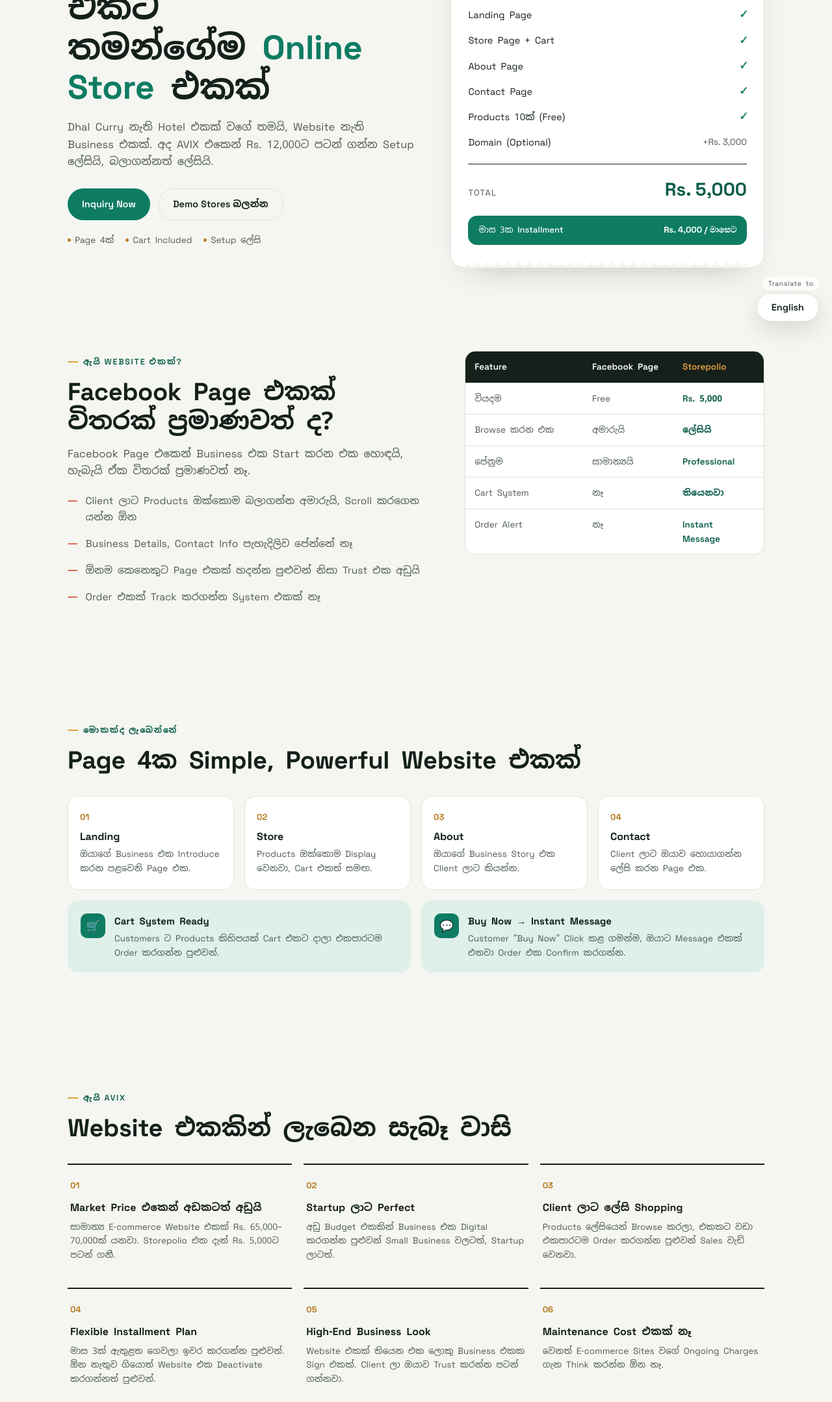
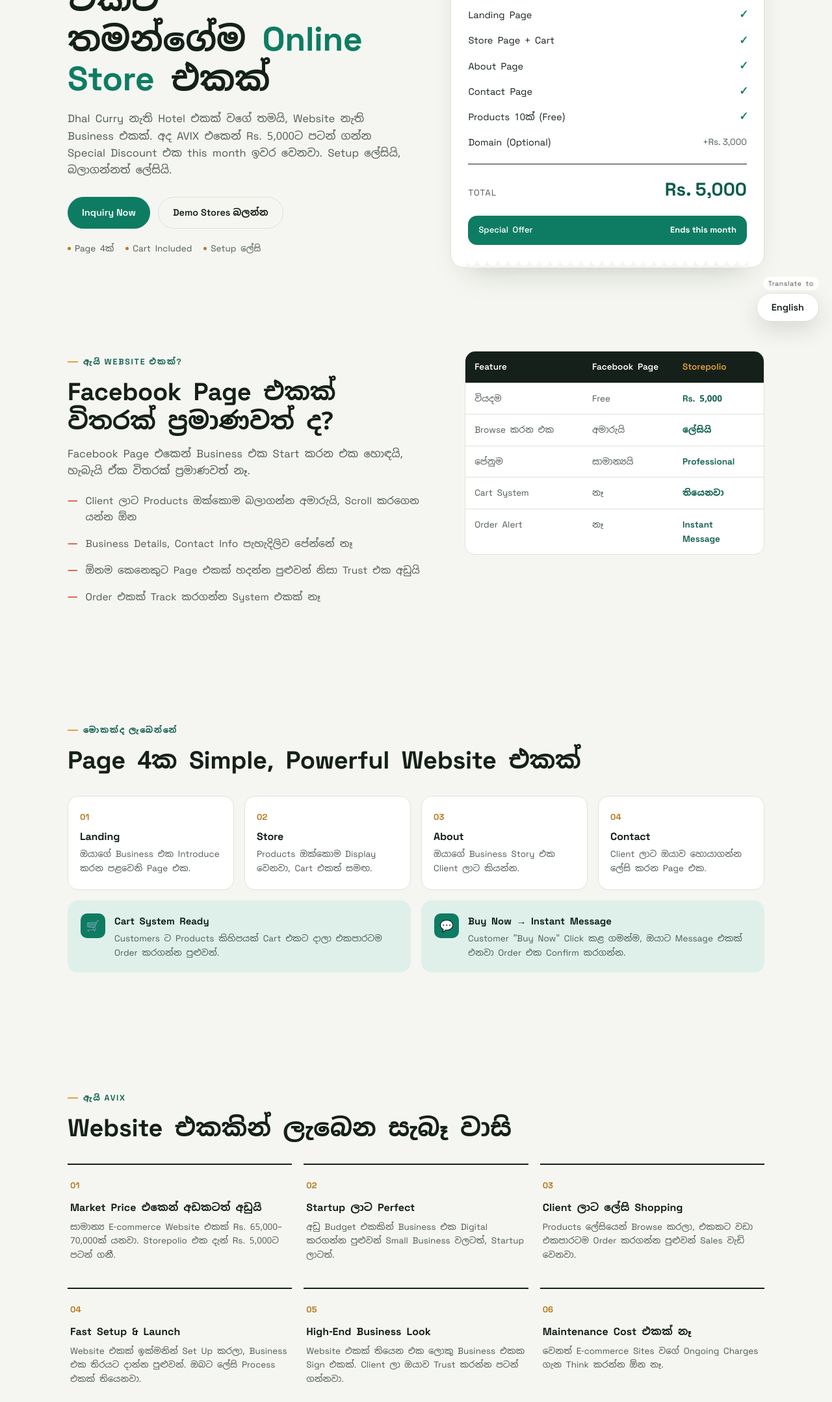
Before and after one commit to webasiWebApp/ecomlandingpage, a website: page index.html in a window 1280 px wide. Shown: the part 285-2443 px from the top of the page at 65% size. Drawn offline with Linux system fonts and the light colour scheme.

Commit message:
Update promotional elements and pricing details in index.html

```diff
--- a/index.html
+++ b/index.html
@@ -108,11 +108,11 @@
   }
   .invoice-total .lbl{font-size:13px; text-transform:uppercase; letter-spacing:.1em; color:var(--ink-soft);}
   .invoice-total .price{font-size:28px; font-weight:700; color:var(--teal-deep);}
-  .installment-pill{
+  .promo-pill{
     margin-top:18px; background:var(--teal); color:#fff; border-radius:14px; padding:12px 16px;
     font-size:13px; display:flex; justify-content:space-between; align-items:center; font-weight:500;
   }
-  .installment-pill b{font-family:'Space Grotesk',sans-serif; font-weight:700;}
+  .promo-pill b{font-family:'Space Grotesk',sans-serif; font-weight:700;}
   .invoice::after{
     content:""; position:absolute; left:24px; right:24px; bottom:-1px; height:10px;
     background-image:radial-gradient(circle at 8px 0, transparent 7px, var(--paper) 7px);
@@ -313,9 +313,9 @@
         <span class="lbl" data-i18n="invTotal">Total</span>
         <span class="price">Rs. 5,000</span>
       </div>
-      <div class="installment-pill">
-        <span data-i18n="invInstallLabel">Special Discount</span>
-        <b data-i18n="invInstallAmount">Ends this month</b>
+      <div class="promo-pill">
+        <span data-i18n="promoLabel">Special Offer</span>
+        <b data-i18n="promoAmount">Ends this month</b>
       </div>
     </div>
   </div>
@@ -336,7 +336,7 @@
     </div>
     <div class="compare" data-reveal>
       <div class="compare-row head"><div data-i18n="cmpHFeature">Feature</div><div data-i18n="cmpHFb">Facebook Page</div><div data-i18n="cmpHStore">Storepolio</div></div>
-      <div class="compare-row"><div data-i18n="cmpR1L">වියදම</div><div data-i18n="cmpR1M">Free</div><div data-i18n="cmpR1R">Rs. 12,000</div></div>
+      <div class="compare-row"><div data-i18n="cmpR1L">වියදම</div><div data-i18n="cmpR1M">Free</div><div data-i18n="cmpR1R">Rs. 5,000</div></div>
       <div class="compare-row"><div data-i18n="cmpR2L">Browse කරන එක</div><div data-i18n="cmpR2M">අමාරුයි</div><div data-i18n="cmpR2R">ලේසියි</div></div>
       <div class="compare-row"><div data-i18n="cmpR3L">පේනුම</div><div data-i18n="cmpR3M">සාමාන්‍යයි</div><div data-i18n="cmpR3R">Professional</div></div>
       <div class="compare-row"><div data-i18n="cmpR4L">Cart System</div><div data-i18n="cmpR4M">නෑ</div><div data-i18n="cmpR4R">තියෙනවා</div></div>
@@ -373,10 +373,10 @@
     <span class="eyebrow" data-i18n="whyEyebrow">ඇයි AVIX</span>
     <h2 data-reveal data-i18n="whyH2">Website එකකින් ලැබෙන සැබෑ වාසි</h2>
     <div class="adv-grid">
-      <div class="adv-card" data-reveal><span class="num">01</span><h4 data-i18n="adv1T">Market Price එකෙන් අඩකටත් අඩුයි</h4><p data-i18n="adv1D">සාමාන්‍ය E-commerce Website එකක් Rs. 65,000–70,000ක් යනවා. Storepolio එක Rs. 12,000ම විතරයි.</p></div>
+      <div class="adv-card" data-reveal><span class="num">01</span><h4 data-i18n="adv1T">Market Price එකෙන් අඩකටත් අඩුයි</h4><p data-i18n="adv1D">සාමාන්‍ය E-commerce Website එකක් Rs. 65,000–70,000ක් යනවා. Storepolio එක දැන් Rs. 5,000ට පටන් ගනී.</p></div>
       <div class="adv-card" data-reveal><span class="num">02</span><h4 data-i18n="adv2T">Startup ලාට Perfect</h4><p data-i18n="adv2D">අඩු Budget එකකින් Business එක Digital කරගන්න පුළුවන් Small Business වලටත්, Startup ලාටත්.</p></div>
       <div class="adv-card" data-reveal><span class="num">03</span><h4 data-i18n="adv3T">Client ලාට ලේසි Shopping</h4><p data-i18n="adv3D">Products ලේසියෙන් Browse කරලා, එකකට වඩා එකපාරටම Order කරගන්න පුළුවන් Sales වැඩි වෙනවා.</p></div>
-      <div class="adv-card" data-reveal><span class="num">04</span><h4 data-i18n="adv4T">Flexible Installment Plan</h4><p data-i18n="adv4D">මාස 3ක් ඇතුළත ගෙවලා ඉවර කරගන්න පුළුවන්. ඕන නැතුව ගියොත් Website එක Deactivate කරගන්නත් පුළුවන්.</p></div>
+      <div class="adv-card" data-reveal><span class="num">04</span><h4 data-i18n="adv4T">Fast Setup & Launch</h4><p data-i18n="adv4D">Website එකක් ඉක්මනින් Set Up කරලා, Business එක තිරයට දාන්න පුළුවන්. ඔබට ලේසි Process එකක් තියෙනවා.</p></div>
       <div class="adv-card" data-reveal><span class="num">05</span><h4 data-i18n="adv5T">High-End Business Look</h4><p data-i18n="adv5D">Website එකක් තියෙන එක ලොකු Business එකක Sign එකක්. Client ලා ඔයාව Trust කරන්න පටන් ගන්නවා.</p></div>
       <div class="adv-card" data-reveal><span class="num">06</span><h4 data-i18n="adv6T">Maintenance Cost එකක් නෑ</h4><p data-i18n="adv6D">වෙනත් E-commerce Sites වගේ Ongoing Charges ගැන Think කරන්න ඕන නෑ.</p></div>
     </div>
@@ -413,7 +413,7 @@
           <li data-i18n="p2L1">Website Package එකේ සියල්ල</li>
           <li data-i18n="p2L2">ඔයාගේම Domain Name එකක්</li>
           <li data-i18n="p2L3">Professional, Brand කරගත් Look එකක්</li>
-          <li data-i18n="p2L4">මාස 3ක Installment සමඟ</li>
+          <li data-i18n="p2L4">Simple setup and quick launch</li>
         </ul>
       </div>
     </div>
@@ -423,7 +423,7 @@
     </div>
     <div class="install-banner" data-reveal>
       <span>💡</span>
-      <span data-i18n="installBanner">Products 10ට වැඩිය ඕන නම්, එකකට <b>Rs. 150</b> විතරයි. එකපාරටම ගෙවන්න බැරි නම්, <b>මාස 3ක Installment Plan</b> එකකුත් තියෙනවා.</span>
+      <span data-i18n="installBanner">Products 10ට වැඩිය ඕන නම්, එකකට <b>Rs. 150</b> විතරයි. Simple setup සහ Fast launch එකක් අපි ලබා දෙනවා.</span>
     </div>
   </div>
 </section>
@@ -484,7 +484,7 @@
       <div class="side-points" data-reveal>
         <div class="side-point"><div class="ico">⚡</div><div><h4 data-i18n="sp1T">ඉක්මන් Response</h4><p data-i18n="sp1D">Business Hours තුළ පැය කිහිපයක් ඇතුළත අපි Reply කරනවා.</p></div></div>
         <div class="side-point"><div class="ico">🔒</div><div><h4 data-i18n="sp2T">No Hidden Charges</h4><p data-i18n="sp2D">ඔයා දකින ගානම, ඔයා ගෙවන ගාන.</p></div></div>
-        <div class="side-point"><div class="ico">📆</div><div><h4 data-i18n="sp3T">Installment Friendly</h4><p data-i18n="sp3D">මාස 3ක් ඇතුළත ගෙවලා ඉවර කරගන්න පුළුවන්.</p></div></div>
+        <div class="side-point"><div class="ico">⚡</div><div><h4 data-i18n="sp3T">Fast Setup</h4><p data-i18n="sp3D">Quick launch ලිපි help කරන system එකක් තියෙනවා.</p></div></div>
       </div>
 
       <form class="form-panel" id="leadForm" data-reveal>
@@ -507,8 +507,8 @@
         <div class="field">
           <label for="fpkg" data-i18n="lblPkg">අවශ්‍ය Package</label>
           <select id="fpkg">
-            <option data-i18n="optPkg1">Website විතරක් Rs. 12,000</option>
-            <option data-i18n="optPkg2">Website + Domain Rs. 15,000</option>
+            <option data-i18n="optPkg1">Website විතරක් Rs. 5,000</option>
+            <option data-i18n="optPkg2">Website + Domain Rs. 10,000</option>
             <option data-i18n="optPkg3">දන්නේ නෑ, කතා කරලා තීරණය කරමු</option>
           </select>
         </div>
@@ -556,7 +556,7 @@
     si: {
       heroEyebrow: 'Storepolio Website AVIX',
       heroHeading: 'ඔයාගේ Business එකට<br>තමන්ගේම <span>Online Store</span> එකක්',
-      heroLead: 'Dhal Curry නැති Hotel එකක් වගේ තමයි, Website නැති Business එකක්. අද AVIX එකෙන් Rs. 12,000ට පටන් ගන්න Setup ලේසියි, බලාගන්නත් ලේසියි.',
+      heroLead: 'Dhal Curry නැති Hotel එකක් වගේ තමයි, Website නැති Business එකක්. අද AVIX එකෙන් Rs. 5,000ට පටන් ගන්න Special Discount එක this month ඉවර වෙනවා. Setup ලේසියි, බලාගන්නත් ලේසියි.',
       heroInquiry: 'Inquiry Now',
       heroDemo: 'Demo Stores බලන්න',
       trustPage: 'Page 4ක්',
@@ -571,8 +571,8 @@
       invProducts: 'Products 10ක් (Free)',
       invDomain: 'Domain (Optional)',
       invTotal: 'Total',
-      invInstallLabel: 'මාස 3ක Installment',
-      invInstallAmount: 'Rs. 4,000 / මාසෙට',
+      invInstallLabel: 'Special Offer',
+      invInstallAmount: 'Ends this month',
 
       problemEyebrow: 'ඇයි Website එකක්?',
       problemH2: 'Facebook Page එකක් විතරක් ප්‍රමාණවත් ද?',
@@ -603,7 +603,7 @@
       adv1T: 'Market Price එකෙන් අඩකටත් අඩුයි', adv1D: 'සාමාන්‍ය E-commerce Website එකක් Rs. 65,000–70,000ක් යනවා. Storepolio එක දැන් Rs. 5,000ට පටන් ගනී.',
       adv2T: 'Startup ලාට Perfect', adv2D: 'අඩු Budget එකකින් Business එක Digital කරගන්න පුළුවන් Small Business වලටත්, Startup ලාටත්.',
       adv3T: 'Client ලාට ලේසි Shopping', adv3D: 'Products ලේසියෙන් Browse කරලා, එකකට වඩා එකපාරටම Order කරගන්න පුළුවන් Sales වැඩි වෙනවා.',
-      adv4T: 'Flexible Installment Plan', adv4D: 'මාස 3ක් ඇතුළත ගෙවලා ඉවර කරගන්න පුළුවන්. ඕන නැතුව ගියොත් Website එක Deactivate කරගන්නත් පුළුවන්.',
+      adv4T: 'Fast Setup & Launch', adv4D: 'Website එකක් ඉක්මනින් Set Up කරලා, Business එක තිරයට දාන්න පුළුවන්. ඔබට ලේසි Process එකක් තියෙනවා.',
       adv5T: 'High-End Business Look', adv5D: 'Website එකක් තියෙන එක ලොකු Business එකක Sign එකක්. Client ලා ඔයාව Trust කරන්න පටන් ගන්නවා.',
       adv6T: 'Maintenance Cost එකක් නෑ', adv6D: 'වෙනත් E-commerce Sites වගේ Ongoing Charges ගැන Think කරන්න ඕන නෑ.',
 
@@ -613,8 +613,8 @@
       p1T: 'Website විතරක්',
       p1L1: 'Page 4ක් (Landing, Store, About, Contact)', p1L2: 'Cart System Included', p1L3: 'Buy Now → Instant Message', p1L4: 'Products 10ක් Free',
       p2Tag: 'Special Discount', p2T: 'Website + Domain',
-      p2L1: 'Website Package එකේ සියල්ල', p2L2: 'ඔයාගේම Domain Name එකක්', p2L3: 'Professional, Brand කරගත් Look එකක්', p2L4: 'මාස 3ක Installment සමඟ',
-      installBanner: 'Products 10ට වැඩිය ඕන නම්, එකකට <b>Rs. 150</b> විතරයි. එකපාරටම ගෙවන්න බැරි නම්, <b>මාස 3ක Installment Plan</b> එකකුත් තියෙනවා.',
+      p2L1: 'Website Package එකේ සියල්ල', p2L2: 'ඔයාගේම Domain Name එකක්', p2L3: 'Professional, Brand කරගත් Look එකක්', p2L4: 'Simple setup and quick launch',
+      installBanner: 'Products 10ට වැඩිය ඕන නම්, එකකට <b>Rs. 150</b> විතරයි. Simple setup සහ Fast launch එකක් අපි ලබා දෙනවා.',
 
       demoEyebrow: 'Live Demo',
       demoH2: 'අපි හදපු Websites බලන්න',
@@ -629,13 +629,13 @@
       leadLead: 'Form එක පුරවලා Submit කරන්න අපිට ඔයාගේ Details යවන්න. අපි ඉක්මනට Contact කරනවා.',
       sp1T: 'ඉක්මන් Response', sp1D: 'Business Hours තුළ පැය කිහිපයක් ඇතුළත අපි Reply කරනවා.',
       sp2T: 'No Hidden Charges', sp2D: 'ඔයා දකින ගානම, ඔයා ගෙවන ගාන.',
-      sp3T: 'Installment Friendly', sp3D: 'මාස 3ක් ඇතුළත ගෙවලා ඉවර කරගන්න පුළුවන්.',
+      sp3T: 'Fast Setup', sp3D: 'Quick launch ලිපි help කරන system එකක් තියෙනවා.',
 
       lblName: 'නම', phName: 'ඔයාගේ නම',
       lblBiz: 'Business වර්ගය', phBiz: 'උදා: Clothing Store, Cake Shop',
       lblPhone: 'Contact Number',
       lblPkg: 'අවශ්‍ය Package',
-      optPkg1: 'Website විතරක් Rs. 12,000', optPkg2: 'Website + Domain Rs. 15,000', optPkg3: 'දන්නේ නෑ, කතා කරලා තීරණය කරමු',
+      optPkg1: 'Website විතරක් Rs. 5,000', optPkg2: 'Website + Domain Rs. 10,000', optPkg3: 'දන්නේ නෑ, කතා කරලා තීරණය කරමු',
       lblMsg: 'වෙනත් විස්තර (Optional)', phMsg: 'ඔයාගේ Business එක ගැන ටිකක් කියන්න...',
       btnSubmit: 'Submit කරන්න →',
       btnSending: 'Sending...',
@@ -672,8 +672,8 @@
       invProducts: '10 Products (Free)',
       invDomain: 'Domain (Optional)',
       invTotal: 'Total',
-      invInstallLabel: '3-Month Installment',
-      invInstallAmount: 'Rs. 4,000 / month',
+      invInstallLabel: 'Special Offer',
+      invInstallAmount: 'Ends this month',
 
       problemEyebrow: 'Why a website?',
       problemH2: 'Is a Facebook Page really enough?',
@@ -704,7 +704,7 @@
       adv1T: 'Less than half the market price', adv1D: 'A typical e-commerce website costs Rs. 65,000–70,000. Storepolio starts at Rs. 5,000 this month.',
       adv2T: 'Perfect for startups', adv2D: 'Go digital on a small budget — great for small businesses and startups alike.',
       adv3T: 'Easy shopping for customers', adv3D: 'Customers browse easily and order multiple items at once — boosting your sales.',
-      adv4T: 'Flexible installment plan', adv4D: 'Pay it off over 3 months. If it is no longer needed, you can deactivate the website too.',
+      adv4T: 'Fast setup & launch', adv4D: 'Get your website up quickly and start growing your business without delays.',
       adv5T: 'High-end business look', adv5D: 'Having a website is a sign of a serious business. Customers start to trust you.',
       adv6T: 'No maintenance cost', adv6D: 'Unlike other e-commerce sites, you do not need to worry about ongoing charges.',
 
@@ -714,8 +714,8 @@
       p1T: 'Website Only',
       p1L1: '4 pages (Landing, Store, About, Contact)', p1L2: 'Cart System Included', p1L3: 'Buy Now → Instant Message', p1L4: '10 Products Free',
       p2Tag: 'Special Discount', p2T: 'Website + Domain',
-      p2L1: 'Everything in the Website package', p2L2: 'Your own domain name', p2L3: 'A professional, branded look', p2L4: '3-month installment option',
-      installBanner: 'Need more than 10 products? Just <b>Rs. 150</b> each. Cannot pay it all at once? There is a <b>3-month installment plan</b> too.',
+      p2L1: 'Everything in the Website package', p2L2: 'Your own domain name', p2L3: 'A professional, branded look', p2L4: 'Simple setup and quick launch',
+      installBanner: 'Need more than 10 products? Just <b>Rs. 150</b> each. We make setup simple and help you launch fast.',
 
       demoEyebrow: 'Live Demo',
       demoH2: 'See websites we have built',
@@ -730,13 +730,13 @@
       leadLead: "Fill out the form and submit it to send us your details. We'll contact you soon.",
       sp1T: 'Fast response', sp1D: "We reply within a few hours during business hours.",
       sp2T: 'No hidden charges', sp2D: 'What you see is what you pay.',
-      sp3T: 'Installment friendly', sp3D: 'You can pay it off within 3 months.',
+      sp3T: 'Fast setup', sp3D: 'You get a simple process and quick launch support.',
 
       lblName: 'Name', phName: 'Your name',
       lblBiz: 'Business type', phBiz: 'e.g. Clothing Store, Cake Shop',
       lblPhone: 'Contact Number',
       lblPkg: 'Package needed',
-      optPkg1: 'Website Only Rs. 12,000', optPkg2: 'Website + Domain Rs. 15,000', optPkg3: "Not sure, let's talk",
+      optPkg1: 'Website Only Rs. 5,000', optPkg2: 'Website + Domain Rs. 10,000', optPkg3: "Not sure, let's talk",
       lblMsg: 'Other details (Optional)', phMsg: 'Tell us a bit about your business...',
       btnSubmit: 'Submit →',
       btnSending: 'Sending...',
--- a/server.js
+++ b/server.js
@@ -17,6 +17,7 @@
 // Middleware
 app.use(cors());
 app.use(express.json());
+app.use('/images', express.static(path.join(__dirname, 'images')));
 app.use(express.static(__dirname));
 
 // Serve index.html
```
